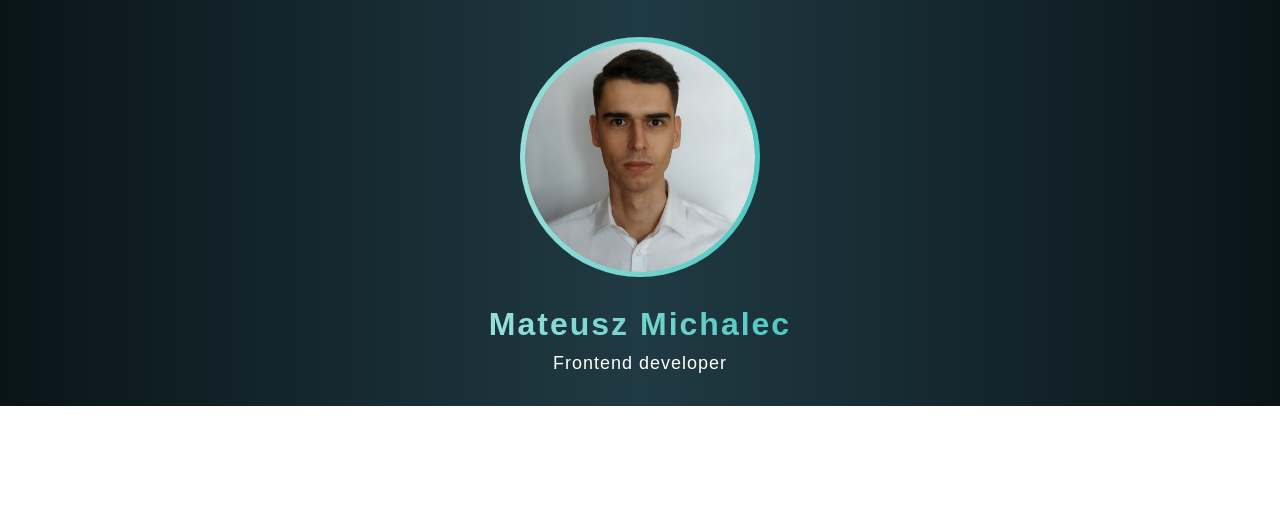
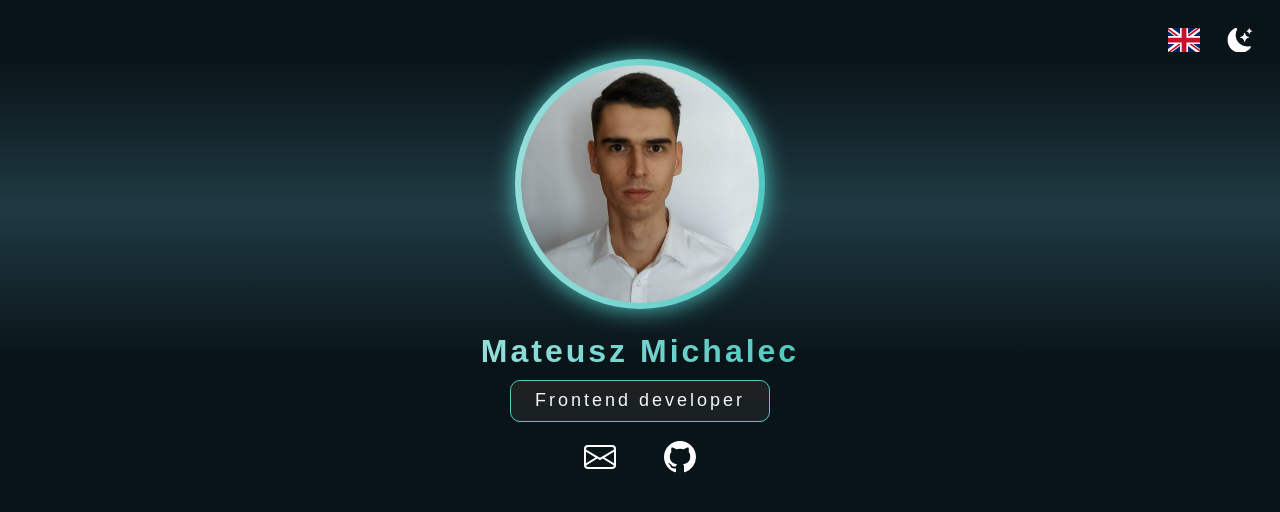
Before and after one commit to Mateusz-Michalec/mateusz-michalec.github.io, a React (Vite) app: page / in a window 1280 px wide. Shown: the top 512 px of the page. Built offline with nearby package versions, Linux system fonts and the light colour scheme.

Commit message:
Created hero section, options component

```diff
--- a/src/App.jsx
+++ b/src/App.jsx
@@ -2,12 +2,16 @@ import "./App.scss";
 
 import React from "react";
 import Hero from "./components/Hero/Hero";
+import Options from "./components/Hero/Options/Options";
 
 const App = () => {
   return (
-    <main className="app">
-      <Hero />
-    </main>
+    <>
+      <Options />
+      <main>
+        <Hero />
+      </main>
+    </>
   );
 };
 
--- a/src/App.scss
+++ b/src/App.scss
@@ -11,18 +11,30 @@
   box-sizing: border-box;
 }
 
+button {
+  border: none;
+  background: none;
+  cursor: pointer;
+  transition: $transition-slow;
+
+  &:hover {
+    transform: scale(0.95);
+  }
+}
+
+.bi {
+  color: white;
+  width: 2rem;
+  height: 2rem;
+}
+
 // General
 
 #root {
   background: $background;
-  background: $background-gradient;
-  background: $background-gradient--webkit;
-  color: white;
+  min-height: 100vh;
+  color: whitesmoke;
   font-size: 18px;
   font-family: "League Spartan", sans-serif;
   letter-spacing: 1px;
 }
-
-.app {
-  padding: 2rem;
-}
--- a/src/assets/variables.scss
+++ b/src/assets/variables.scss
@@ -1,11 +1,25 @@
 $background: #091418;
-$background-gradient--webkit: -webkit-linear-gradient(
-  to right,
+$hero-background-gradient--webkit: -webkit-linear-gradient(
+  to bottom,
   #091418,
   #203a43,
   #091418
 );
-$background-gradient: linear-gradient(to right, #091418, #203a43, #091418);
+$hero-background-gradient: linear-gradient(
+  to top,
+  #091418,
+  #091418,
+  #203a43,
+  #091418
+);
+
+$background-dark: #202020;
+$background-dark-gradient--webkit: -webkit-linear-gradient(
+  to right,
+  #202020,
+  #172123
+);
+$background-dark-gradient: linear-gradient(to bottom, #202020, #172123);
 
 $color-primary: #50c9c3;
 $color-primary-gradient--webkit: -webkit-linear-gradient(
@@ -23,3 +37,11 @@ $d--xs: 0.6rem;
 $d--sm: 1.5rem;
 $d--md: 3rem;
 $d--lg: 5rem;
+
+$br--xs: 5px;
+$br--sm: 10px;
+$br--md: 15px;
+
+// transitions
+$transition-fast: all 0.15s ease-in-out;
+$transition-slow: all 0.3s ease-in-out;
--- a/src/components/Hero/Hero.jsx
+++ b/src/components/Hero/Hero.jsx
@@ -1,18 +1,42 @@
 import React from "react";
 import "./Hero.scss";
-import myPhoto from "../../assets/images/myphoto.png";
+import { images } from "../../constans";
 
 const Hero = () => {
   return (
     <section className="hero">
-      <img
-        src={myPhoto}
-        className="hero__img"
-        alt="Zdjęcie - Mateusz Michalec"
-      />
-      <header>
+      <div className="hero__img-glow-border">
+        <img src={images.myPhoto} className="hero__img" alt="Zdjęcie " />
+      </div>
+      <header className="hero__header">
         <h1 className="hero__name">Mateusz Michalec</h1>
-        <p>Frontend developer</p>
+        <p className="hero__job">Frontend developer</p>
+        <div className="hero__btns">
+          <button>
+            <svg
+              xmlns="http://www.w3.org/2000/svg"
+              width="16"
+              height="16"
+              fill="currentColor"
+              class="bi bi-envelope"
+              viewBox="0 0 16 16"
+            >
+              <path d="M0 4a2 2 0 0 1 2-2h12a2 2 0 0 1 2 2v8a2 2 0 0 1-2 2H2a2 2 0 0 1-2-2V4Zm2-1a1 1 0 0 0-1 1v.217l7 4.2 7-4.2V4a1 1 0 0 0-1-1H2Zm13 2.383-4.708 2.825L15 11.105V5.383Zm-.034 6.876-5.64-3.471L8 9.583l-1.326-.795-5.64 3.47A1 1 0 0 0 2 13h12a1 1 0 0 0 .966-.741ZM1 11.105l4.708-2.897L1 5.383v5.722Z" />
+            </svg>
+          </button>
+          <button>
+            <svg
+              xmlns="http://www.w3.org/2000/svg"
+              width="16"
+              height="16"
+              fill="currentColor"
+              class="bi bi-github"
+              viewBox="0 0 16 16"
+            >
+              <path d="M8 0C3.58 0 0 3.58 0 8c0 3.54 2.29 6.53 5.47 7.59.4.07.55-.17.55-.38 0-.19-.01-.82-.01-1.49-2.01.37-2.53-.49-2.69-.94-.09-.23-.48-.94-.82-1.13-.28-.15-.68-.52-.01-.53.63-.01 1.08.58 1.23.82.72 1.21 1.87.87 2.33.66.07-.52.28-.87.51-1.07-1.78-.2-3.64-.89-3.64-3.95 0-.87.31-1.59.82-2.15-.08-.2-.36-1.02.08-2.12 0 0 .67-.21 2.2.82.64-.18 1.32-.27 2-.27.68 0 1.36.09 2 .27 1.53-1.04 2.2-.82 2.2-.82.44 1.1.16 1.92.08 2.12.51.56.82 1.27.82 2.15 0 3.07-1.87 3.75-3.65 3.95.29.25.54.73.54 1.48 0 1.07-.01 1.93-.01 2.2 0 .21.15.46.55.38A8.012 8.012 0 0 0 16 8c0-4.42-3.58-8-8-8z" />
+            </svg>
+          </button>
+        </div>
       </header>
     </section>
   );
--- a/src/components/Hero/Hero.scss
+++ b/src/components/Hero/Hero.scss
@@ -7,27 +7,88 @@
   align-items: center;
   gap: $d--sm;
   text-align: center;
+  background: $hero-background-gradient;
+  background: $hero-background-gradient--webkit;
+  padding: 0 0 2rem;
+
+  &__img-glow-border {
+    position: relative;
+    display: inline-block;
+    padding: 6px;
+    background: $color-primary-gradient;
+    background: $color-primary-gradient--webkit;
+    filter: drop-shadow(0 0 12px $color-primary);
+    overflow: hidden;
+    border-radius: 50%;
+    width: 250px;
+    animation: rotateGradient 3s infinite linear;
+
+    @keyframes rotateGradient {
+      0% {
+        background-position: 0%;
+      }
+      100% {
+        background-position: 100%;
+      }
+    }
+  }
 
   &__img {
+    position: relative;
+    z-index: 1;
+    display: block;
     max-width: 100%;
-    border-radius: 50%;
-    width: 250px;
-    background: $color-primary-gradient;
-    background: $color-primary-gradient--webkit;
-    padding: 5px;
-    background-clip: padding-box;
-    -webkit-background-clip: padding-box;
-    border: 5px solid transparent;
+    border-radius: inherit;
+  }
+
+  &__header {
+    display: flex;
+    flex-direction: column;
+    gap: $d--xs;
   }
 
   &__name {
+    position: relative;
     font-size: 2rem;
-    letter-spacing: 2px;
-    margin-bottom: $d--xs;
+    letter-spacing: 3px;
+    border-right: 5px solid $color-primary;
+    padding-left: 5px;
+    width: 100%;
+    white-space: nowrap;
+    overflow: hidden;
+    animation: typing 3s forwards;
     background: $color-primary-gradient;
     background: $color-primary-gradient--webkit;
     color: transparent;
     -webkit-background-clip: text;
     background-clip: text;
+
+    @keyframes typing {
+      0% {
+        width: 0;
+      }
+      100% {
+        border-color: transparent;
+      }
+    }
+  }
+
+  &__job {
+    border: 1px solid $color-primary;
+    background: $background-dark;
+    background: $background-dark-gradient;
+    background: $background-dark-gradient--webkit;
+    padding: $d--xs $d--sm;
+    border-radius: $br--sm;
+    letter-spacing: 3px;
+    width: fit-content;
+    margin: 0 auto;
+  }
+
+  &__btns {
+    display: flex;
+    justify-content: center;
+    gap: $d--md;
+    margin-top: $d--xs;
   }
 }
--- /dev/null
+++ b/src/components/Hero/Options/Options.jsx
@@ -0,0 +1,39 @@
+import React from "react";
+import "./Options.scss";
+import { images } from "../../../constans";
+
+const Options = () => {
+  return (
+    <aside className="options">
+      <button>
+        <img className="options__flag" src={images.gbFlag} alt="Flaga Polski" />
+      </button>
+      <button>
+        <svg
+          xmlns="http://www.w3.org/2000/svg"
+          width="16"
+          height="16"
+          fill="currentColor"
+          class="bi bi-moon-stars-fill"
+          viewBox="0 0 16 16"
+        >
+          <path d="M6 .278a.768.768 0 0 1 .08.858 7.208 7.208 0 0 0-.878 3.46c0 4.021 3.278 7.277 7.318 7.277.527 0 1.04-.055 1.533-.16a.787.787 0 0 1 .81.316.733.733 0 0 1-.031.893A8.349 8.349 0 0 1 8.344 16C3.734 16 0 12.286 0 7.71 0 4.266 2.114 1.312 5.124.06A.752.752 0 0 1 6 .278z" />
+          <path d="M10.794 3.148a.217.217 0 0 1 .412 0l.387 1.162c.173.518.579.924 1.097 1.097l1.162.387a.217.217 0 0 1 0 .412l-1.162.387a1.734 1.734 0 0 0-1.097 1.097l-.387 1.162a.217.217 0 0 1-.412 0l-.387-1.162A1.734 1.734 0 0 0 9.31 6.593l-1.162-.387a.217.217 0 0 1 0-.412l1.162-.387a1.734 1.734 0 0 0 1.097-1.097l.387-1.162zM13.863.099a.145.145 0 0 1 .274 0l.258.774c.115.346.386.617.732.732l.774.258a.145.145 0 0 1 0 .274l-.774.258a1.156 1.156 0 0 0-.732.732l-.258.774a.145.145 0 0 1-.274 0l-.258-.774a1.156 1.156 0 0 0-.732-.732l-.774-.258a.145.145 0 0 1 0-.274l.774-.258c.346-.115.617-.386.732-.732L13.863.1z" />
+        </svg>
+      </button>
+
+      {/* <svg
+        xmlns="http://www.w3.org/2000/svg"
+        width="16"
+        height="16"
+        fill="currentColor"
+        class="bi bi-sun-fill"
+        viewBox="0 0 16 16"
+      >
+        <path d="M8 12a4 4 0 1 0 0-8 4 4 0 0 0 0 8zM8 0a.5.5 0 0 1 .5.5v2a.5.5 0 0 1-1 0v-2A.5.5 0 0 1 8 0zm0 13a.5.5 0 0 1 .5.5v2a.5.5 0 0 1-1 0v-2A.5.5 0 0 1 8 13zm8-5a.5.5 0 0 1-.5.5h-2a.5.5 0 0 1 0-1h2a.5.5 0 0 1 .5.5zM3 8a.5.5 0 0 1-.5.5h-2a.5.5 0 0 1 0-1h2A.5.5 0 0 1 3 8zm10.657-5.657a.5.5 0 0 1 0 .707l-1.414 1.415a.5.5 0 1 1-.707-.708l1.414-1.414a.5.5 0 0 1 .707 0zm-9.193 9.193a.5.5 0 0 1 0 .707L3.05 13.657a.5.5 0 0 1-.707-.707l1.414-1.414a.5.5 0 0 1 .707 0zm9.193 2.121a.5.5 0 0 1-.707 0l-1.414-1.414a.5.5 0 0 1 .707-.707l1.414 1.414a.5.5 0 0 1 0 .707zM4.464 4.465a.5.5 0 0 1-.707 0L2.343 3.05a.5.5 0 1 1 .707-.707l1.414 1.414a.5.5 0 0 1 0 .708z" />
+      </svg> */}
+    </aside>
+  );
+};
+
+export default Options;
--- /dev/null
+++ b/src/components/Hero/Options/Options.scss
@@ -0,0 +1,17 @@
+@import "../../../assets/variables.scss";
+
+.options {
+  .bi {
+    height: 1.55rem;
+  }
+
+  display: flex;
+  justify-content: end;
+  gap: $d--sm;
+  padding: $d--sm $d--sm 0;
+  &__flag {
+    height: 2rem;
+    width: 2rem;
+    border-radius: $br--xs;
+  }
+}
--- /dev/null
+++ b/src/constans/images.js
@@ -0,0 +1,5 @@
+import myPhoto from "../assets/images/myphoto.png";
+import plFlag from "../assets/images/pl.svg";
+import gbFlag from "../assets/images/gb.svg";
+
+export default { myPhoto, plFlag, gbFlag };
--- /dev/null
+++ b/src/constans/index.js
@@ -0,0 +1,3 @@
+import images from "./images";
+
+export { images };
```
Also changed, not shown: src/assets/images/gb.svg (added), src/assets/images/pl.svg (added).
